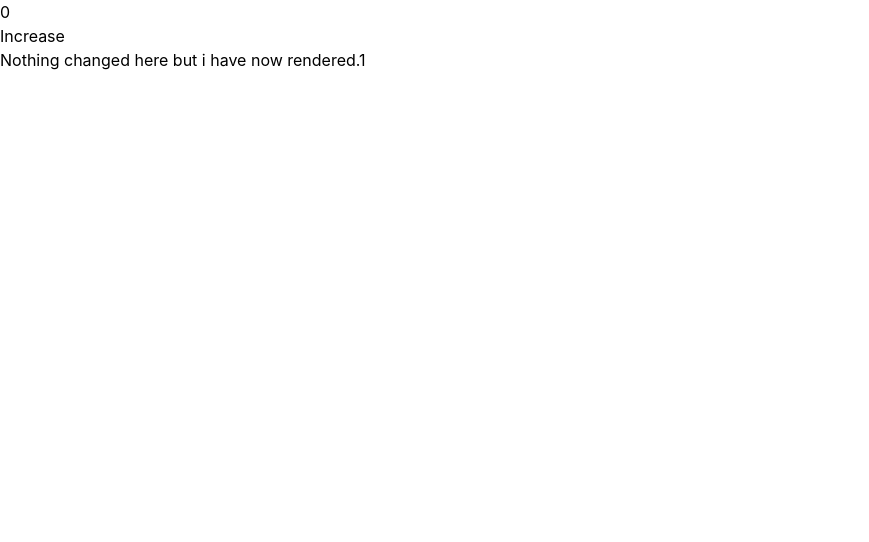
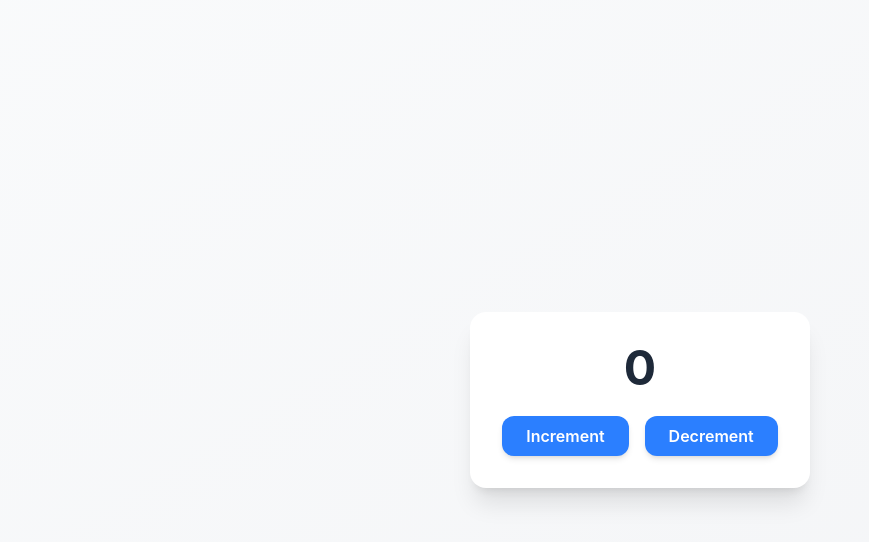
Before and after one commit to atulvaru/react_class_repository, a React (Vite) app: page / in a window 1280 px wide. Shown: the top 542 px of the page, without its empty margins (0-869 px from the left). Built offline with nearby package versions, Linux system fonts and the light colour scheme.

Commit message:
usecallback function

```diff
--- a/src/App.jsx
+++ b/src/App.jsx
@@ -16,7 +16,9 @@
 // import { ContactForm } from "./components/projects/useState/ContactForm.jsx";
 // import { LoginReact2 } from "./components/projects/useState/LoginReact2.jsx";
 
-import { ReactMemo } from "./components/projects/ReactMemo/ReactMemo";
+// import { ReactMemo } from "./components/projects/ReactMemo/ReactMemo";
+import UseCallBackFunction from "./components/projects/ReactMemo/UseCallback";
+// import { MemoParentComponent } from "./components/projects/ReactMemo/useMemo";
 
 // import { BioProvider } from "./components/projects/useContextAPI";
 // import { About } from "./components/projects/useContextAPI/About";
@@ -91,7 +93,9 @@ const App = () => {
       </ThemeHookProvider> */}
       {/* <ReducerExample /> */}
       {/* <ProperWay /> */}
-      <ReactMemo />
+      {/* <ReactMemo /> */}
+      {/* <MemoParentComponent /> */}
+      <UseCallBackFunction />
     </section>
   );
 };
--- /dev/null
+++ b/src/components/projects/ReactMemo/UseCallback.jsx
@@ -0,0 +1,51 @@
+/* eslint-disable react-hooks/exhaustive-deps */
+import { memo, useCallback, useState } from "react";
+
+const Button = memo(({ onClick, children }) => {
+  console.log(`Rendering Button: ${children}`);
+  return (
+    <button
+      onClick={onClick}
+      className="
+        px-6 py-2 rounded-xl font-semibold text-white
+        transition-all duration-300 transform
+        hover:scale-105 active:scale-95
+        shadow-md hover:shadow-lg
+        bg-blue-500 hover:bg-blue-600
+      "
+    >
+      {children}
+    </button>
+  );
+});
+
+export default function UseCallBackFunction() {
+  const [count, setCount] = useState(0);
+
+  const increment = useCallback(() => {
+    console.log("Increase inside");
+    setCount((prevCount) => prevCount + 1);
+  }, []);
+
+  const decrement = useCallback(() => {
+    console.log("decrease inside");
+    setCount((prevCount) => prevCount - 1);
+  }, []);
+
+  return (
+    <div className="min-h-screen flex items-center justify-center bg-gradient-to-br from-gray-50 to-gray-100">
+      <div className="bg-white p-8 rounded-2xl shadow-xl text-center space-y-6">
+
+        {/* Counter */}
+        <h1 className="text-5xl font-bold text-gray-800">{count}</h1>
+
+        {/* Buttons */}
+        <div className="flex gap-4 justify-center">
+          <Button onClick={increment}>Increment</Button>
+          <Button onClick={decrement}>Decrement</Button>
+        </div>
+
+      </div>
+    </div>
+  );
+}
--- /dev/null
+++ b/src/components/projects/ReactMemo/useMemo.jsx
@@ -0,0 +1,29 @@
+import { useMemo, useState } from "react";
+
+const ExpensiveComponent = () => {
+  const sum = () => {
+    console.log("Calculating sum....");
+    let i = 0;
+    for (i = 0; i <= 100; i++) {
+      i = i + 1;
+    }
+    return i;
+  };
+
+  const total = useMemo(() => {
+    return sum();
+  }, []);
+
+  return <p>sum: {total}</p>;
+};
+
+export const MemoParentComponent = () => {
+  const [count, setCount] = useState(0);
+  return (
+    <div>
+      <ExpensiveComponent />
+      <button onClick={() => setCount(count + 1)}>Re-render Parent</button>
+      <p>Parent re-render : {count}</p>
+    </div>
+  );
+};
```
